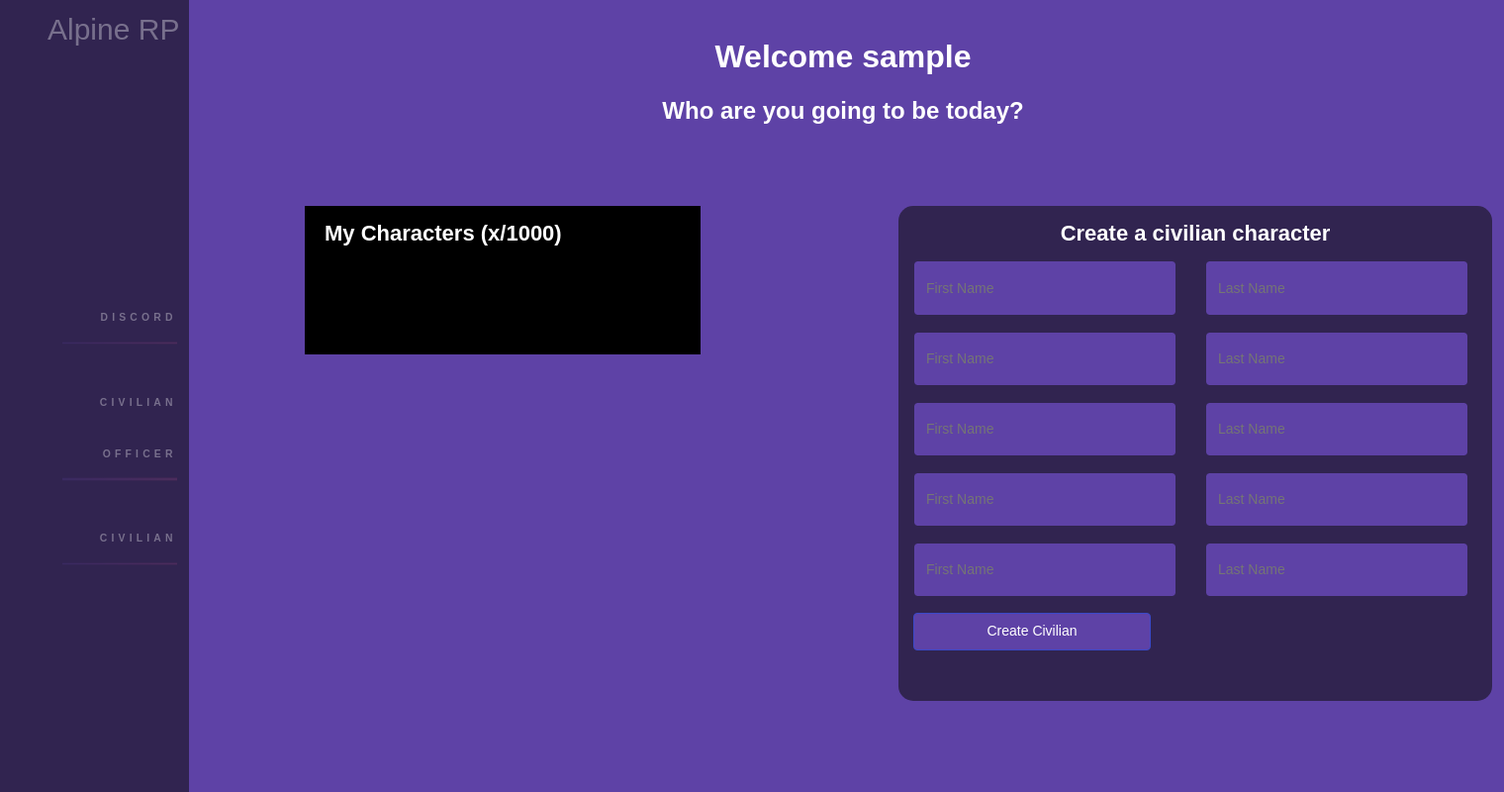
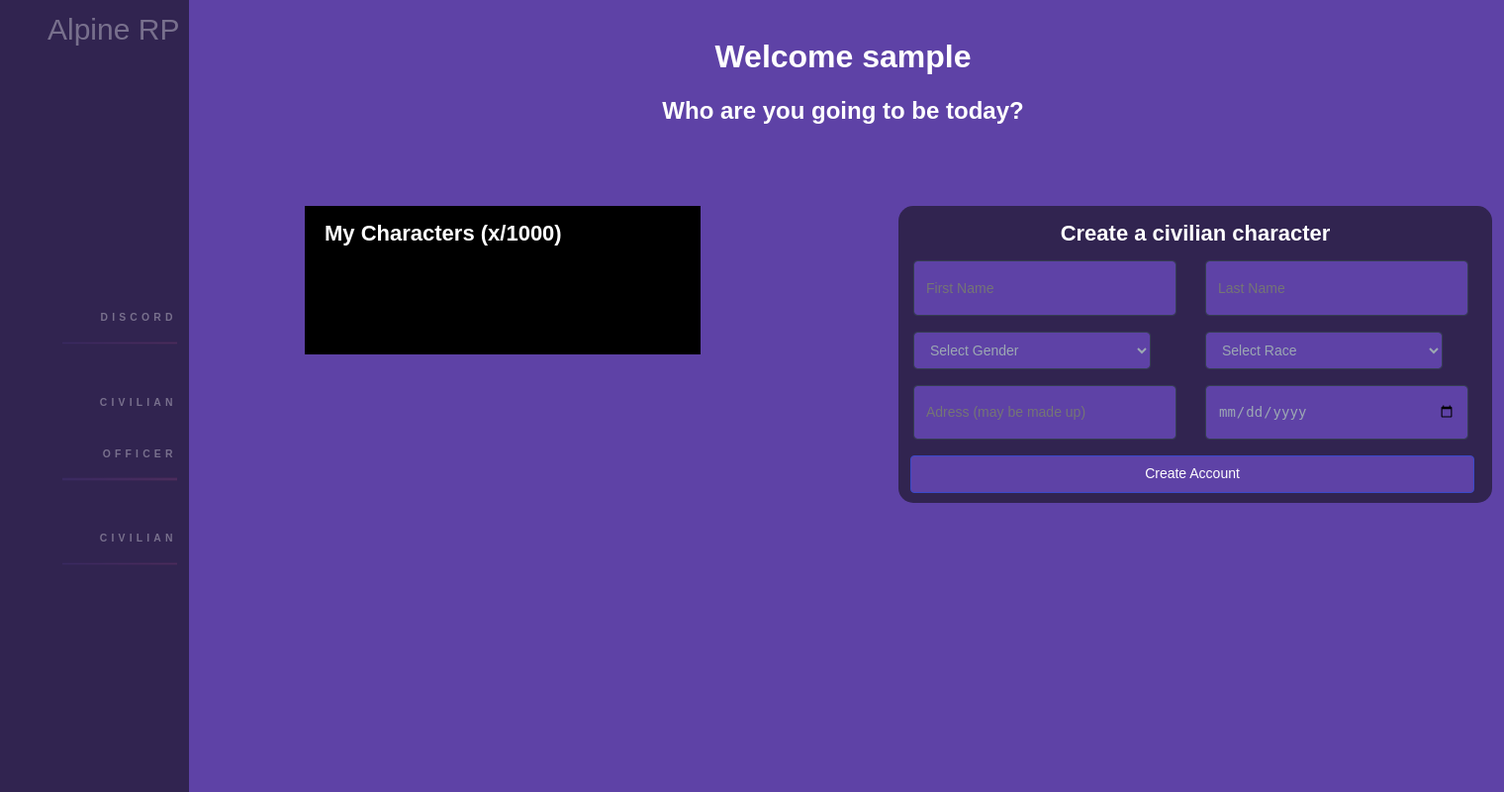
Before and after one commit to TwqntysJr/Alpine-cad, a PHP site: page /civ.php in a window 1520 px wide. Shown: the whole page at 99% size. Run offline with PHP 8.4, Linux system fonts and the light colour scheme; the visitor is signed in with stand-in values (Sample User, id 1); data that the repository does not hold is empty; some libraries are stand-ins or nearby versions.

Commit message:
Character Creation done

```diff
--- a/civ.php
+++ b/civ.php
@@ -14,7 +14,29 @@
             <h1 class="white center"> You have been banned from the cad system</h1>
         ');
     }else{
-    include('includes/sidebar.php');
+
+
+
+    if (isset($_REQUEST['FirstName'])) {
+        // removes backslashes
+        $charFirstname = stripslashes($_REQUEST['FirstName']);
+
+        $charLastname = stripslashes($_REQUEST['LastName']);
+        $charGender = $_REQUEST['gender'];
+        $charAdress = stripslashes($_REQUEST['adress']);
+        $charDOB = date('Y-m-d', strtotime($_REQUEST['DOB']));
+        $charRace = $_REQUEST['race'];
+        $charuuid = hexdec(uniqid());
+        $charquery    = "INSERT into `civilians` (UUID, userid, FirstName, LastName, DOB, Residence, gender, Origen)
+                    VALUES ('$charuuid','$uid', '$charFirstname','$charLastname', '$charDOB', '$charAdress', '$charGender', '$charRace')";
+        $charresult   = mysqli_query($con, $charquery);
+
+        if ($charresult) {
+            header("Location: civ.php");
+        } else {
+            header("Location: Pages/logregSystem/IncorrectPassword.html");
+        }
+    } else {
 ?>
 
 <div class="dashboard-body">
@@ -45,11 +67,11 @@
         <div class="register-civ-header">
         <h1>Create a civilian character</h1>
         </div>
-        <form action="N/A" method="post">
+        <form method="post">
             <div class="row">
                 <div class="col">
                     <div class="form-group">
-                        <input class="form-cntrl regfirstname" type="text" required="" name="FirstName" placeholder="First Name">
+                        <input class="form-cntrl" type="text" required="" name="FirstName" placeholder="First Name">
                     </div>
                 </div>
                 <div class="col">
@@ -61,61 +83,56 @@
             <div class="row">
                 <div class="col">
                     <div class="form-group">
-                        <input class="form-cntrl regfirstname" type="text" required="" name="FirstName" placeholder="First Name">
+                        <select class="form-cntrl full-width" name="gender" required="">
+                            <option selected="true">Select Gender</option>
+                            <?php
+                                $selectgenders_sql = "SELECT * FROM genders";
+                                $genders_result = mysqli_query($con, $selectgenders_sql) or die(mysql_error());
+                                while($gender_rows = mysqli_fetch_array($genders_result)){
+                                    echo"
+                                        <option>" . $gender_rows['Name']; "</option>
+                                    ";
+                                }
+                            ?>
+                        </select>
                     </div>
                 </div>
                 <div class="col">
                     <div class="form-group">
-                        <input class="form-cntrl reglastname" type="text" required="" name="LastName" placeholder="Last Name">
+                    <select class="form-cntrl reglastname full-width" name="race" required="">
+                            <option selected="true">Select Race</option>
+                                <?php
+                                    $selectgenders_sql = "SELECT * FROM race";
+                                    $genders_result = mysqli_query($con, $selectgenders_sql) or die(mysql_error());
+                                    while($gender_rows = mysqli_fetch_array($genders_result)){
+                                        echo"
+                                            <option>" . $gender_rows['name']; "</option>
+                                        ";
+                                    }
+                                ?>
+                        </select>
                     </div>
                 </div>
             </div>
             <div class="row">
                 <div class="col">
                     <div class="form-group">
-                        <input class="form-cntrl regfirstname" type="text" required="" name="FirstName" placeholder="First Name">
+                        <input class="form-cntrl " type="text" required="" name="adress" placeholder="Adress (may be made up)">
                     </div>
                 </div>
                 <div class="col">
                     <div class="form-group">
-                        <input class="form-cntrl reglastname" type="text" required="" name="LastName" placeholder="Last Name">
+                         <input class="form-cntrl reglastname" type="date" id="DOB" name="Date Of Birth">
                     </div>
                 </div>
             </div>
-            <div class="row">
-                <div class="col">
-                    <div class="form-group">
-                        <input class="form-cntrl regfirstname" type="text" required="" name="FirstName" placeholder="First Name">
-                    </div>
-                </div>
-                <div class="col">
-                    <div class="form-group">
-                        <input class="form-cntrl reglastname" type="text" required="" name="LastName" placeholder="Last Name">
-                    </div>
-                </div>
-            </div>
-            <div class="row">
-                <div class="col">
-                    <div class="form-group">
-                        <input class="form-cntrl regfirstname" type="text" required="" name="FirstName" placeholder="First Name">
-                    </div>
-                </div>
-                <div class="col">
-                    <div class="form-group">
-                        <input class="form-cntrl reglastname" type="text" required="" name="LastName" placeholder="Last Name">
-                    </div>
-                </div>
-            </div>
-            <div class="row">
-                <div class="col">
-                    <div class="form-group">
-                        <input type="submit" value="Create Civilian" name="create" class="btn btn-primary btn-block"/>
-                    </div>
-                </div>
+            <div class="form-group">
+                <input type="submit" value="Create Account" name="create" class="btn btn-primary btn-block btn-full-width"/>
             </div>
         </form>
     </div>
 </div>
 <?php
+    }
 }
 ?>
--- a/includes/css/dashboard.css
+++ b/includes/css/dashboard.css
@@ -59,7 +59,7 @@
     position: absolute;
     background-color: #312450;
     color: white;
-    height: 500px;
+    height: 300px;
     width: 600px;
     margin-left: 900px;
     margin-top: 200px;
@@ -87,7 +87,6 @@
 }
 
 .form-cntrl {
-
     display: block;
     width: 100%;
     height: calc(1.5em + .94rem + 2px);
@@ -98,7 +97,7 @@
     color: #9ca8b3;
     background-color: #5E42A6;
     background-clip: padding-box;
-    border: 1px solid #312450;
+    border: 1px solid #363e54;
     border-radius: .25rem;
     -webkit-transition: border-color .15s ease-in-out,-webkit-box-shadow .15s ease-in-out;
     transition: border-color .15s ease-in-out,-webkit-box-shadow .15s ease-in-out;
@@ -156,3 +155,23 @@
     background-color: #4452cc;
     border-color: #3a49c9;
 }
+select {
+    text-transform: none;
+}
+
+select {
+    margin: 0;
+    font-family: inherit;
+    font-size: inherit;
+    line-height: inherit;
+    width: 100%;
+}
+
+.btn-full-width {
+    width: 95%;
+    margin-left: 12px;
+}
+
+.full-width {
+    width: 100%;
+}
```
